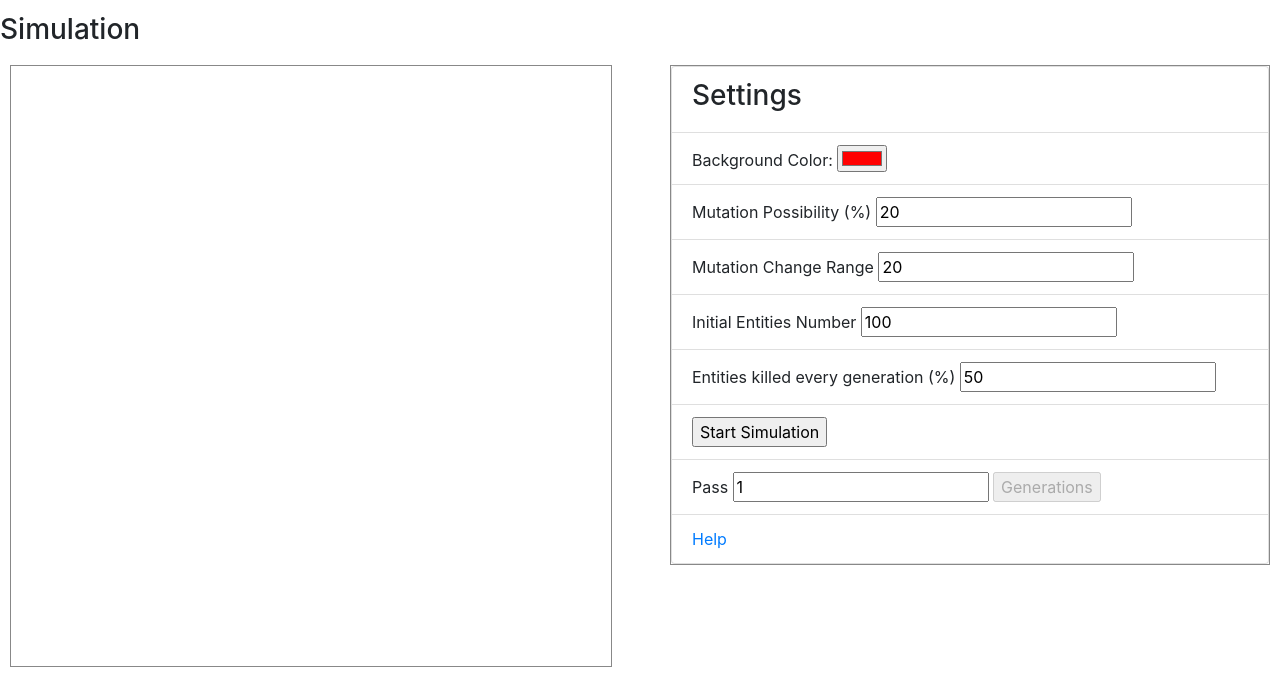
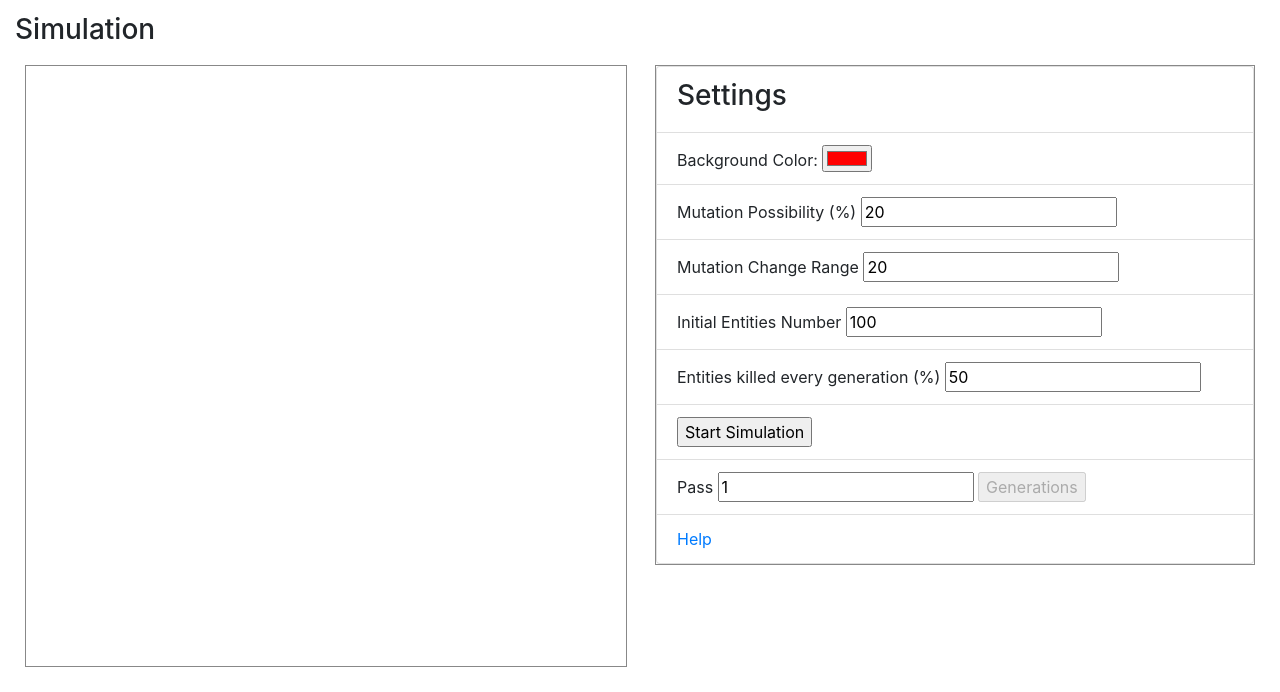
Before and after one commit to PavlosMak/NaturalSelectionSimulator, a plain HTML site: page index.html in a window 1280 px wide. Shown: the part 107-799 px from the top of the page. Drawn offline with nearby package versions, Linux system fonts and the light colour scheme.

Commit message:
Fixing overflow log

```diff
--- a/index.html
+++ b/index.html
@@ -7,6 +7,9 @@
 </head>
 
 <body>
+    <div id="wrapper">
+
+
     <div id='game'>
         <h1>Natural Selection Simulator</h1>
         <p>Made by Alexandros Bartzos and Pavlos Makridis, published under the MIT Licence. <br> <a href="https://github.com/PavlosMak/Natural-selection-simulator">Source</a></p>
@@ -73,6 +76,7 @@
             </li>
         </ul>
     </div>
+    </div>
 </body>
 
 <link rel="stylesheet" href="https://stackpath.bootstrapcdn.com/bootstrap/4.3.1/css/bootstrap.min.css"
--- a/style/style.css
+++ b/style/style.css
@@ -14,3 +14,8 @@
     border: 1px solid #888888;
     margin:10px;
 }
+
+#wrapper{
+    width: 1250px;
+    margin: 0 auto;
+}
```
